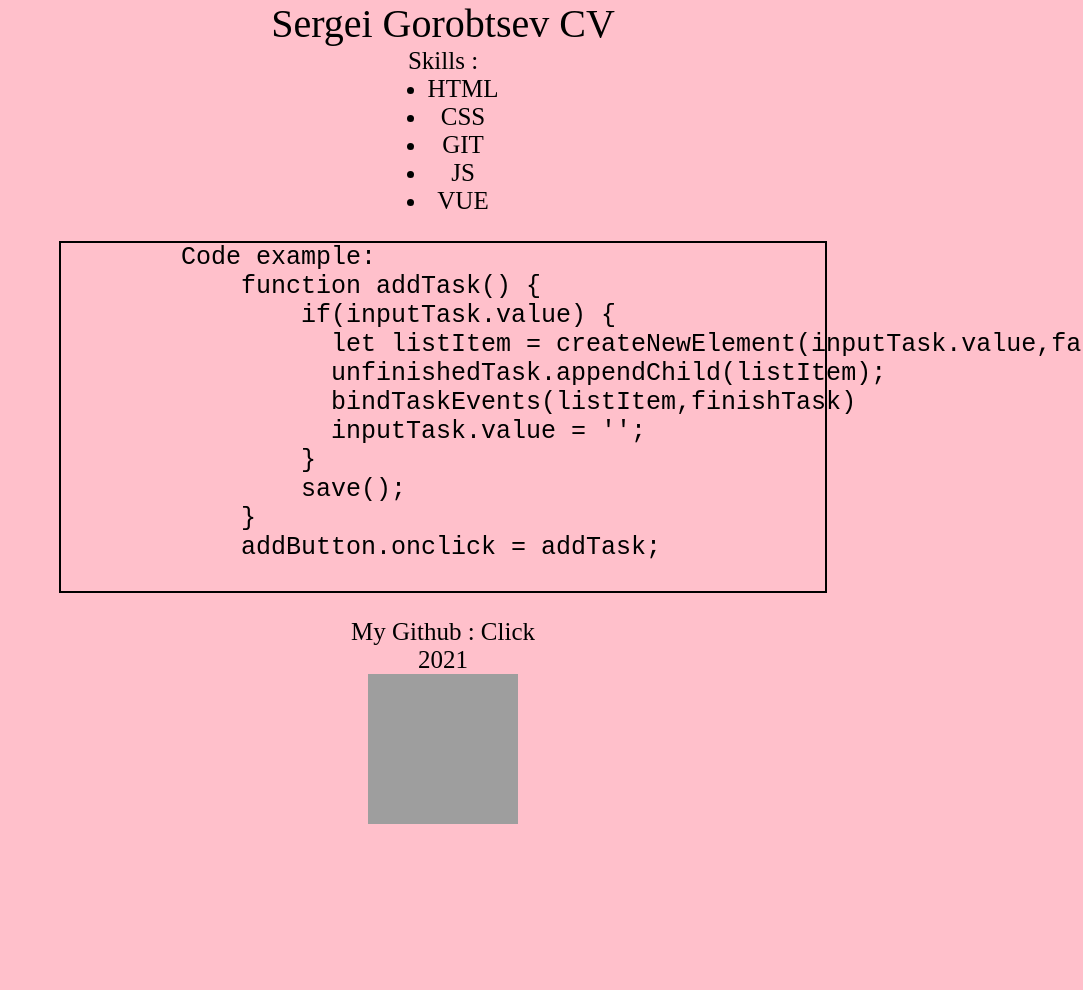
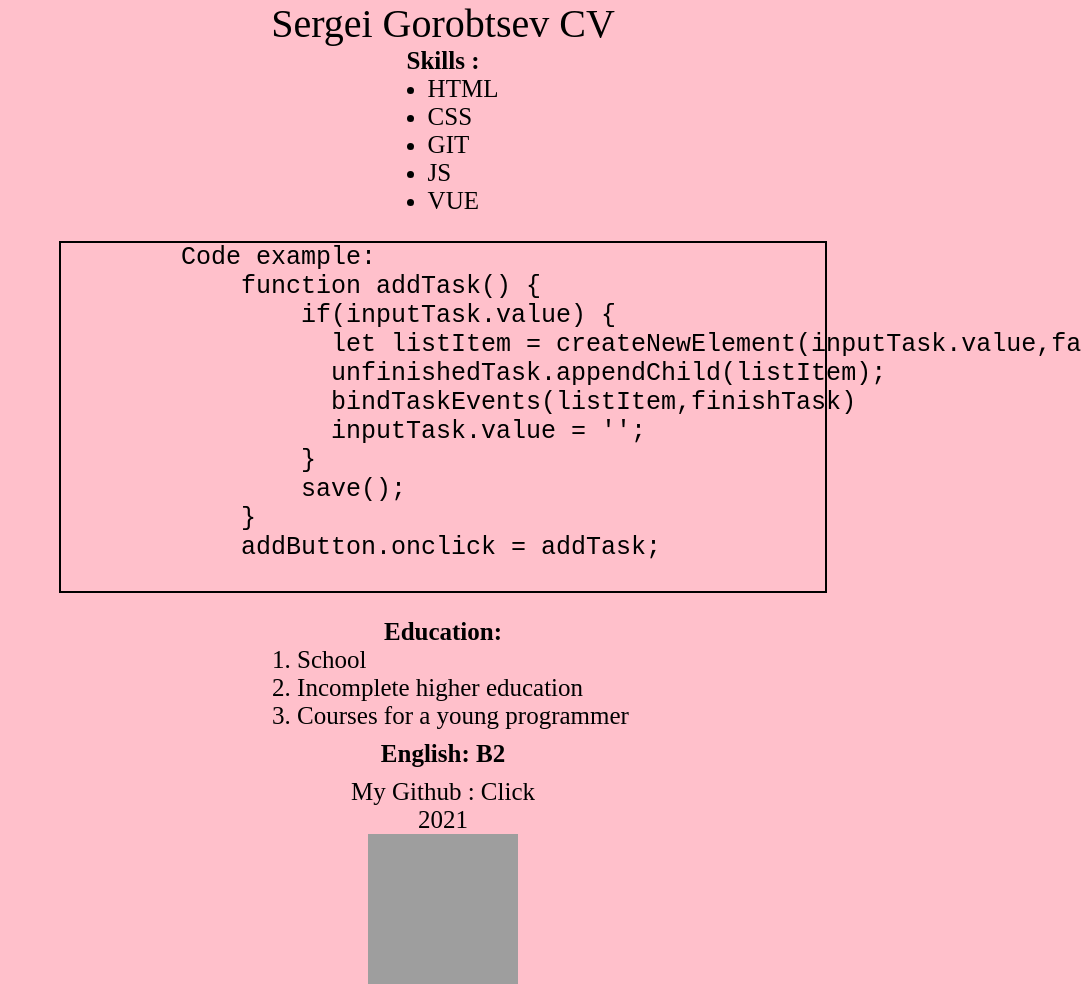
Before and after one commit to Schoolboyl337/rsschool-cv, a plain HTML site: page index.html in a window 1280 px wide. Shown: the top 990 px of the page, without its empty margins (197-1280 px from the left). Before the commit the page ends 830 px from the top, so only its background shows below. Drawn offline with Linux system fonts and the light colour scheme; grey boxes are pictures that could not be loaded.

Commit message:
feat: add education and language

```diff
--- a/index.html
+++ b/index.html
@@ -13,7 +13,7 @@
     <header>Sergei Gorobtsev CV</header>
     <main>
         <article>
-            <p>Skills :</p>
+            <h2>Skills :</h2>
             <ul>
                 <li>HTML</li>
                 <li>CSS</li>
@@ -40,6 +40,17 @@
                 </pre>
             </code>
         </article>
+
+        <article>
+            <h2>Education:</h2>
+            <ol>
+                <li>School</li>
+                <li>Incomplete higher education</li>
+                <li>Courses for a young programmer</li>
+            </ol>
+
+            <h3>English: B2</h3>
+        </article>
     </main>
     <footer>
         <p>
--- a/style.css
+++ b/style.css
@@ -28,3 +28,16 @@ a {
 ul {
     display: inline-block;
 }
+
+ol {
+    display: inline-block;
+    padding-bottom: 10px;
+}
+
+li {
+    text-align: left;
+}
+
+h3 {
+    padding-bottom: 10px;
+}
```
